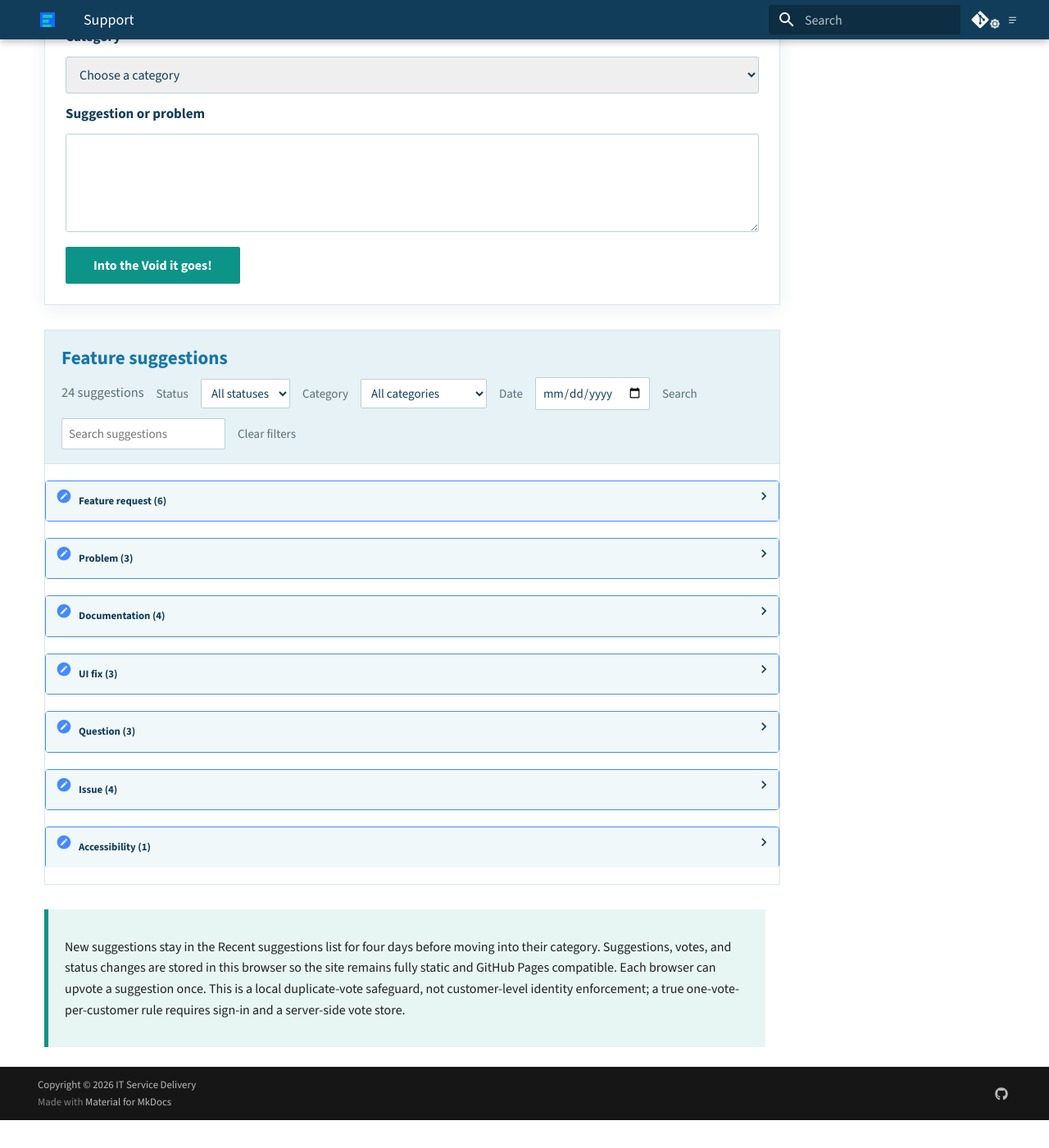
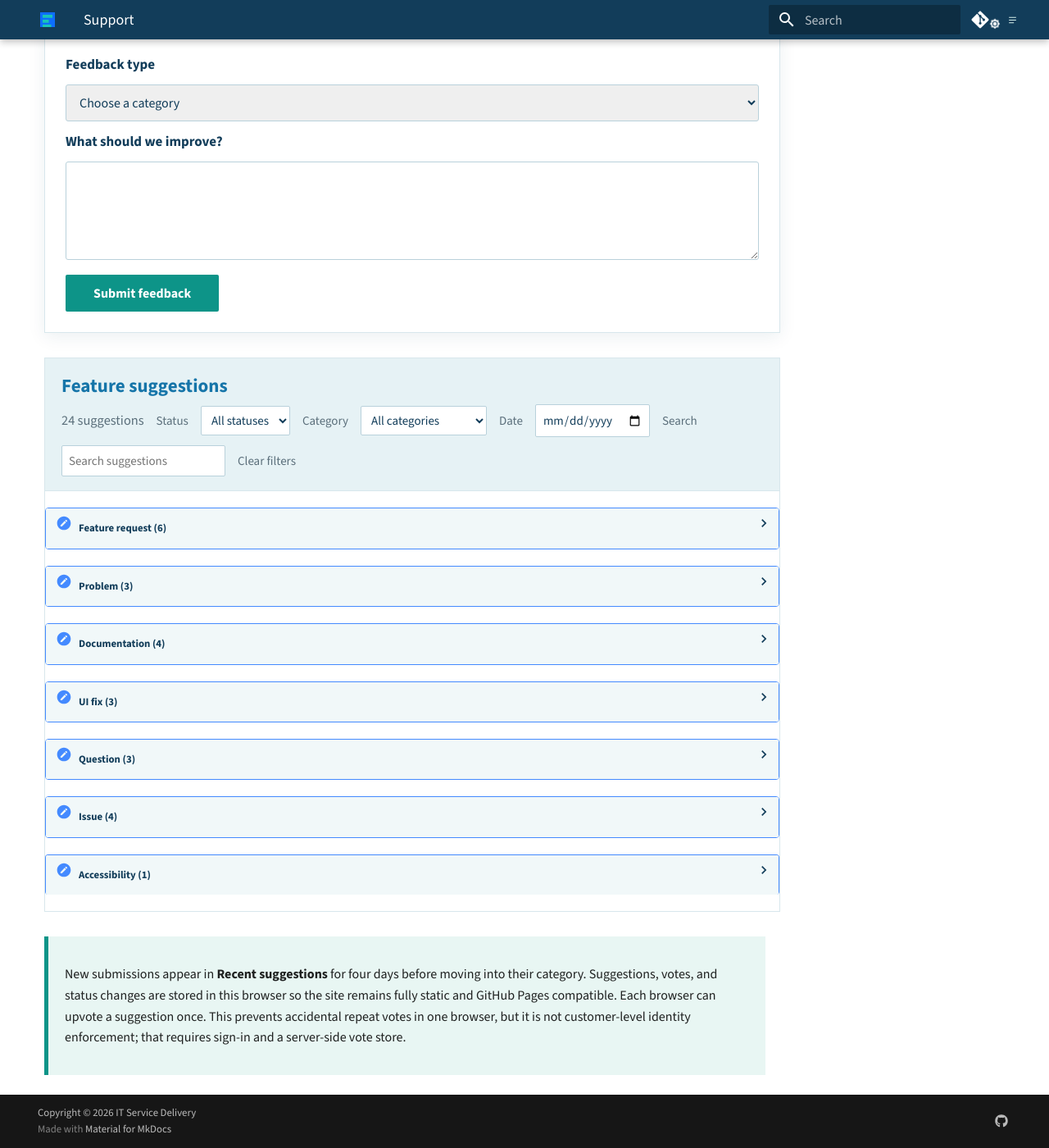
Before and after one commit to dgooding/mkdocs-basic, an MkDocs documentation site: the page built from docs/support.md, in a window 1280 px wide and 1400 px high, scrolled down 602 px. Shown: the whole window at 82% size. Built offline with MkDocs 1.6.1 and Material for MkDocs 9.7.7, drawn with Linux system fonts in a browser that asks for light colours; comment, search, counter and statistics services are not loaded; before the commit the page ends 1968 px from its top, so only the background shows below that; some of the changed text lies outside the part shown.

Commit message:
docs: auto-update 2026-08-27 00:01:12

```diff
--- a/docs/support.md
+++ b/docs/support.md
@@ -1,10 +1,10 @@
-# Support and Suggestions
+# Support and Feedback
 
 <div class="itsd-page-intro" markdown>
 
-## Help shape the documentation
+## Help improve the documentation
 
-Suggest a feature, improvement, or piece of guidance you would like to see here. Suggestions are stored in this browser and appear immediately on this page.
+Share a feature request, report a problem, or suggest guidance that would make the ITSD documentation more useful. Your submission is saved in this browser and appears on this page immediately.
 
 </div>
 
@@ -13,7 +13,7 @@
 </div>
 
 <form class="itsd-suggestion-form" data-suggestion-form>
-  <label for="suggestion-category">Category</label>
+  <label for="suggestion-category">Feedback type</label>
   <select id="suggestion-category" name="category" required>
     <option value="">Choose a category</option>
     <option>Issue</option>
@@ -24,9 +24,9 @@
     <option>Accessibility</option>
     <option>Question</option>
   </select>
-  <label for="suggestion-text">Suggestion or problem</label>
+  <label for="suggestion-text">What should we improve?</label>
   <textarea id="suggestion-text" name="text" maxlength="500" required></textarea>
-  <button class="md-button md-button--primary" type="submit">Into the Void it goes!</button>
+  <button class="md-button md-button--primary" type="submit">Submit feedback</button>
 </form>
 
 <section class="itsd-suggestions" data-suggestions-view>
@@ -66,6 +66,6 @@
 
 <div class="itsd-status" markdown>
 
-New suggestions stay in the Recent suggestions list for four days before moving into their category. Suggestions, votes, and status changes are stored in this browser so the site remains fully static and GitHub Pages compatible. Each browser can upvote a suggestion once. This is a local duplicate-vote safeguard, not customer-level identity enforcement; a true one-vote-per-customer rule requires sign-in and a server-side vote store.
+New submissions appear in **Recent suggestions** for four days before moving into their category. Suggestions, votes, and status changes are stored in this browser so the site remains fully static and GitHub Pages compatible. Each browser can upvote a suggestion once. This prevents accidental repeat votes in one browser, but it is not customer-level identity enforcement; that requires sign-in and a server-side vote store.
 
 </div>
```
